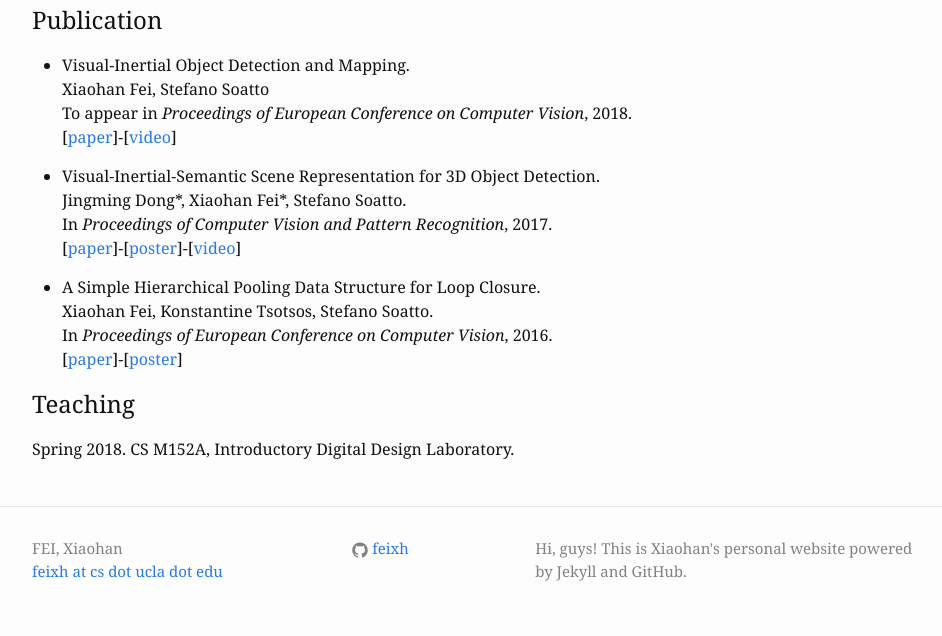
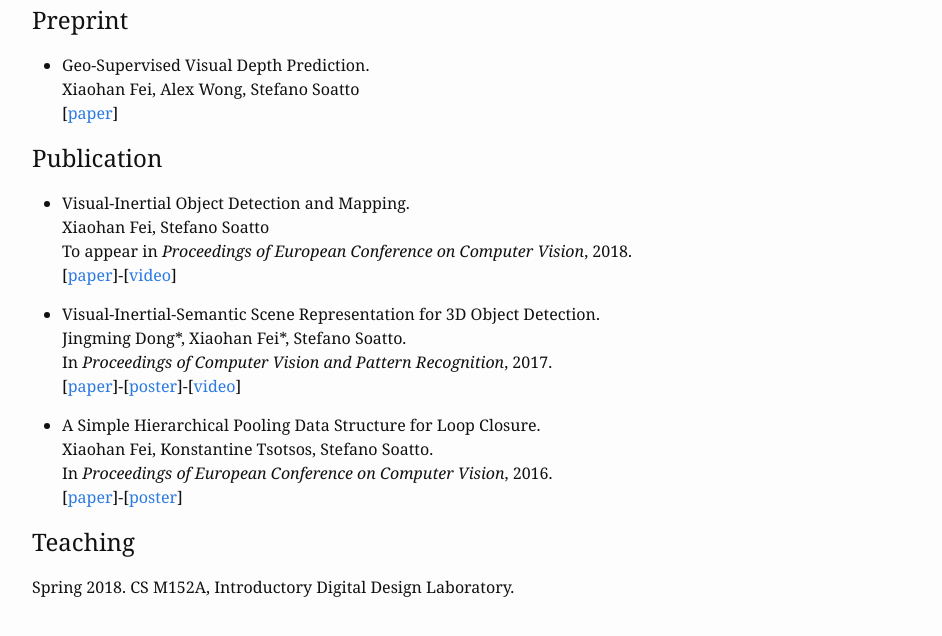
Before and after one commit to feixh/feixh.github.com, a Jekyll site: the page built from index.md, in a window 1280 px wide and 900 px high, scrolled down 1424 px, cut to the strip 257-893 px from the top of the window. Shown: the whole strip, without its empty margins (158-1100 px from the left). Built offline with Jekyll 4.4.1, drawn with Linux system fonts in a browser that asks for light colours.

Commit message:
add sigl as preprint

```diff
--- a/index.md
+++ b/index.md
@@ -46,13 +46,17 @@ A recent CV is [available here][resume].
 
 <iframe width="960" height="600" src="https://www.youtube.com/embed/TZTriqQm6nU" frameborder="0" allow="autoplay; encrypted-media" allowfullscreen></iframe>
 
+## Preprint
+
+- Geo-Supervised Visual Depth Prediction.\\
+    Xiaohan Fei, Alex Wong, Stefano Soatto\\
+    \[[paper][sigl_paper]\]
+
+<!-- SIGL -->
+[sigl_paper]: invalid
+
 
 ## Publication
-
-<!--
-- Visual-Inertial Object Detection and Mapping. Under review.
-- Geo-Supervised Visual Depth Prediction. Under review.
--->
 
 - Visual-Inertial Object Detection and Mapping.\\
     Xiaohan Fei, Stefano Soatto\\
@@ -68,6 +72,7 @@ A recent CV is [available here][resume].
     Xiaohan Fei, Konstantine Tsotsos, Stefano Soatto.\\
     In *Proceedings of European Conference on Computer Vision*, 2016.\\
     \[[paper][eccv16_paper]\]-\[[poster][eccv16_poster]\]
+
 
 <!-- ECCV18 -->
 [eccv18_paper]: https://www.dropbox.com/s/benghuv5tn5vqt6/eccv18_paper.pdf?dl=0
```
